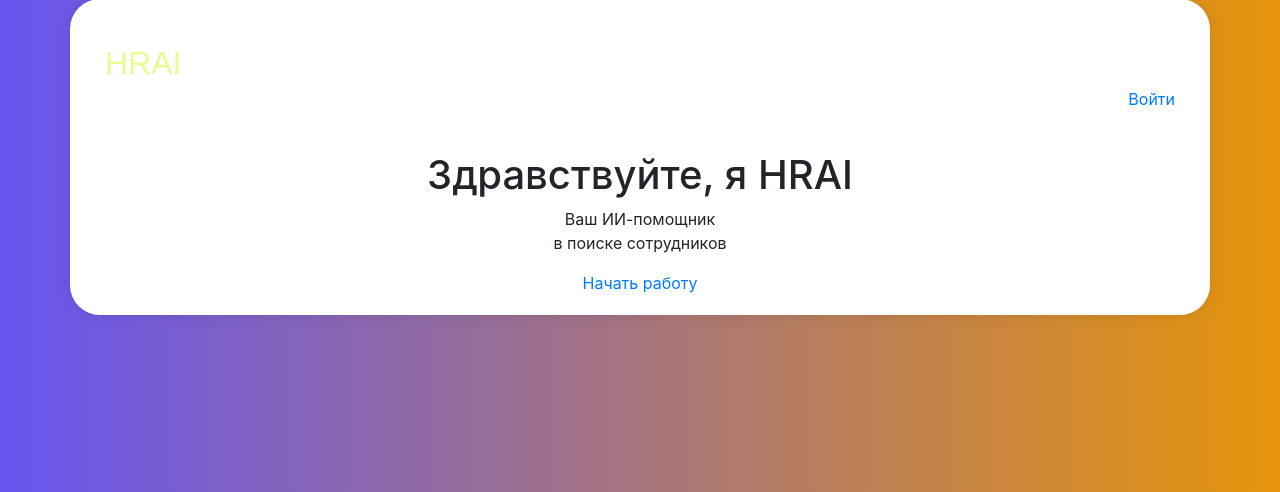
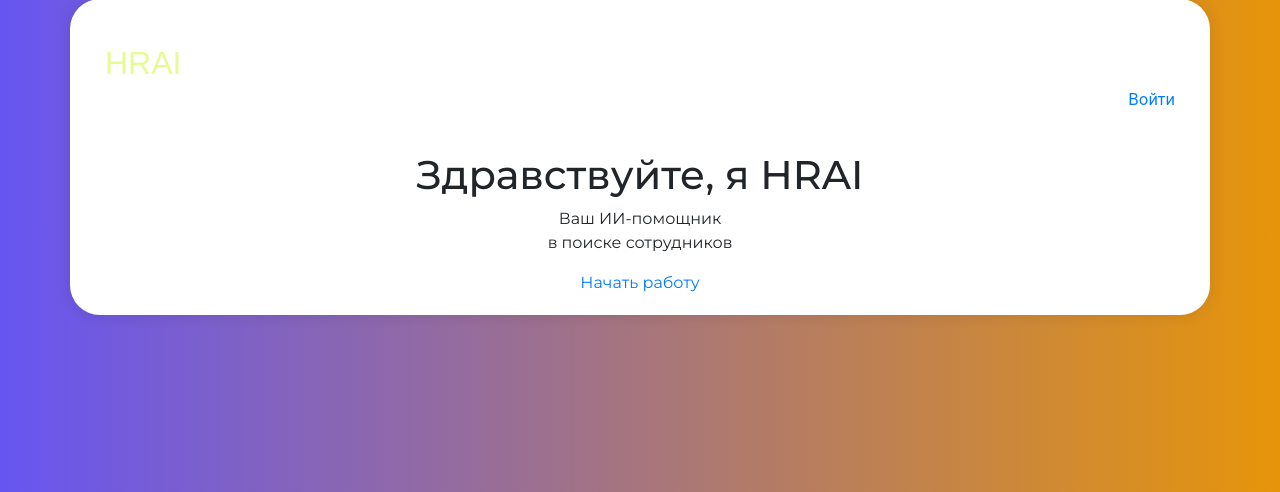
Before and after one commit to tttvvvnnn/coursework, a Django app: template hrai/main/templates/main/html/main.html in a window 1280 px wide. Shown: the part 21-513 px from the top of the page. Run offline with Django 3.2, Linux system fonts and the light colour scheme; the template is opened without the code that fills it, so the values that code supplies are empty; some libraries are stand-ins or nearby versions; some web fonts are replaced.

Commit message:
save before changes

```diff
--- a/hrai/main/static/main/css/styles.css
+++ b/hrai/main/static/main/css/styles.css
@@ -109,7 +109,7 @@ nav {
 main {
     text-align: center; /* Align content to the left */
     margin-top: 20px; /* Add margin to separate from header */
-
+    font-family: 'Montserrat', sans-serif;
 }
 
 h2 {
@@ -185,6 +185,7 @@ button[type="submit"] { /* General button styles */
 .resume-box label {
     display: block;
     margin-bottom: 5px;
+    text-align: left;
 }
 
 .resume-box select,
@@ -219,6 +220,7 @@ button[type="submit"] { /* General button styles */
     border: none;
     border-radius: 3px;
     cursor: pointer;
+
 }
 
 #totalExperience {
--- a/hrai/main/templates/main/html/auth_home.html
+++ b/hrai/main/templates/main/html/auth_home.html
@@ -13,7 +13,7 @@
         {% endblock %}
         {% block main_content %}
         <h2>Создать резюме</h2>
-        <form method="get" > </form>  </main>
+        <form method="get" >
                 <div class="resume-box">
                     <input type="text" id="fio" name="fio" placeholder="ФИО">
                     <select id="jobTitle" name="jobTitle">
@@ -52,7 +52,7 @@
                           <option value="Полный день">Полный день</option>
                           <option value="Сменный график">Сменный график</option>
                           <option value="Вахтовый метод">Вахтовый метод</option>
-                          </select>
+                    </select>
                     <div id="workExperience">
                         <div class="workExperienceItem">
                         <label for="position_1">Должность:</label>
@@ -87,6 +87,7 @@
                           </select>
                     </div>
                 </div>
+        </form>
                 <script>
                     const addWorkExperienceButton = document.getElementById("addWorkExperience");
                     const workExperienceContainer = document.getElementById("workExperience");
```
